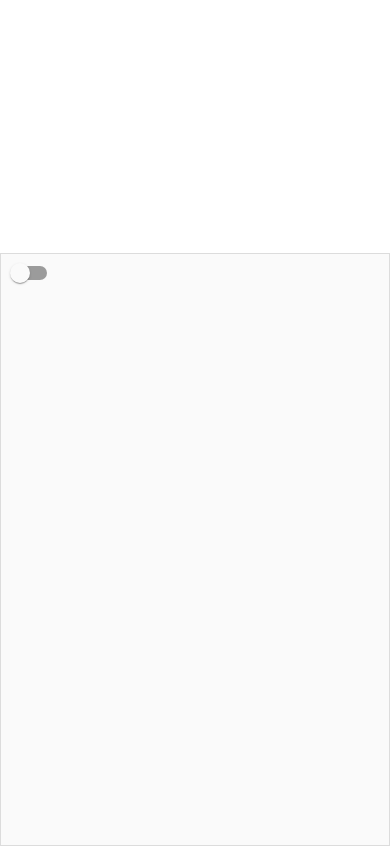
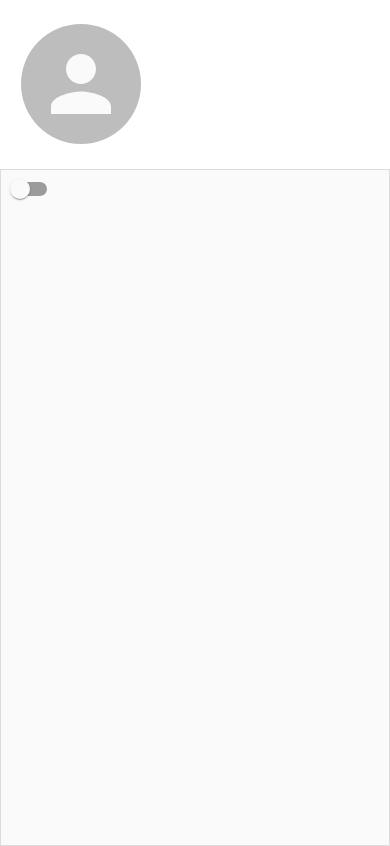
Before and after one commit to Prateeksrt/Prateeksrt.github.io, a React app: page / in a window 390 px wide. Built offline with nearby package versions, Linux system fonts and the light colour scheme.

Commit message:
Add responsive avatar

```diff
--- a/src/components/MainContainer.jsx
+++ b/src/components/MainContainer.jsx
@@ -7,13 +7,19 @@ import { useTheme, makeStyles } from '@material-ui/core/styles';
 
 const styles = theme => makeStyles({
     profileContainer: {
-        height: '30%',
+        height: '20%',
+        [theme.breakpoints.up('sm')]: {
+            height: '30%',
+        },
         [theme.breakpoints.up('md')]: {
             height: '100%',
         },
     },
     contentContainer: {
-        height: '70%',
+        height: '80%',
+        [theme.breakpoints.up('sm')]: {
+            height: '70%',
+        },
         [theme.breakpoints.up('md')]: {
             height: '100%',
         },
--- a/src/components/ProfileArea.jsx
+++ b/src/components/ProfileArea.jsx
@@ -1,15 +1,33 @@
 import React from 'react';
-import { makeStyles } from '@material-ui/core';
+import Grid from '@material-ui/core/Grid';
+import Avatar from '@material-ui/core/Avatar';
+import { makeStyles, useTheme } from '@material-ui/core';
 
-const styles = makeStyles({
+const styles = theme => makeStyles({
     profileAreaContainer: {
         height: '100%',
+    },
+    avatarContainer: {
+        width: '100%',
+    },
+    avatar: {
+        height: theme.spacing(15),
+        width: theme.spacing(15),
+        [theme.breakpoints.up('sm')]: {
+            height: theme.spacing(20),
+            width: theme.spacing(20),
+        },
+        margin: 'auto',
     }
 });
 
 export const ProfileArea = () => {
-    const classes = styles();
+    const classes = styles(useTheme())();
     return (
-        <div className={classes.profileAreaContainer}></div>
+        <Grid container alignContent='center'className={classes.profileAreaContainer}>
+            <Grid item xs={5} md={12} className={classes.avatarContainer}>
+                <Avatar src='' className={classes.avatar} />
+            </Grid>
+        </Grid>
     );
 };
```
